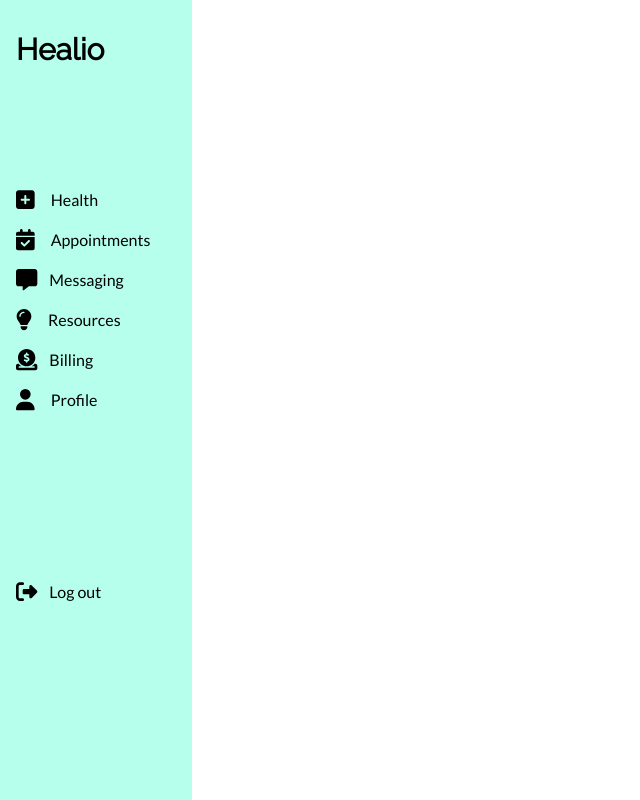
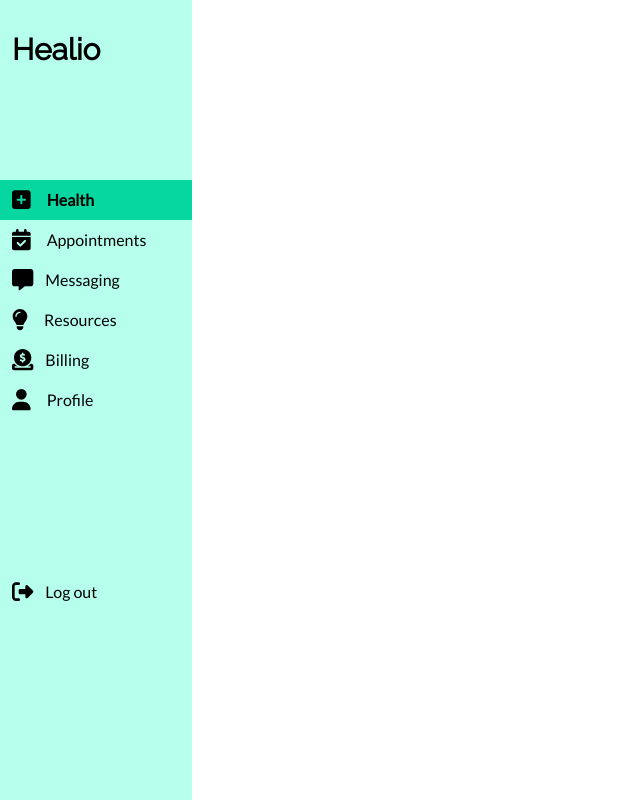
Before and after one commit to Jasonxu5/Healio, a React (Create React App) app: page / in a window 1280 px wide. Shown: the whole page, without its empty margins (0-640 px from the left). Built offline with nearby package versions, Linux system fonts and the light colour scheme.

Commit message:
added active state to NavLinks and login state

```diff
--- a/src/App.js
+++ b/src/App.js
@@ -1,7 +1,10 @@
+import React, { useState } from 'react';
 import { Route, Routes } from 'react-router-dom';
 import NavBar from './NavBar.js';
 
 function App() {
+  const [isSignedIn, setIsSignedIn] = useState(true); // change to false after user acc implemented
+  if (isSignedIn) {
     return (
       <div>
         <NavBar />
@@ -27,6 +30,13 @@ function App() {
         </Routes>
       </div>
     );
+  } else {
+    return (
+      <div>
+
+      </div>
+    )
+  }
 }
 
 export default App;
--- a/src/NavBar.js
+++ b/src/NavBar.js
@@ -1,52 +1,38 @@
-import { NavLink } from 'react-router-dom';
+import { NavLink, useLocation } from 'react-router-dom';
 import { FontAwesomeIcon } from '@fortawesome/react-fontawesome'
 import { faSquarePlus, faCalendarCheck, faMessage, faLightbulb, faCircleDollarToSlot, faUser, faRightFromBracket } from '@fortawesome/free-solid-svg-icons'
 
 export default function NavBar() {
     return (
-        <nav className="px-4 bg-[#B5FFEC] w-48 h-screen">
-            <h1 className="font-heading text-3xl font-bold py-8">
-                Healio
-            </h1>
-            <ul className="my-20">
-                <li className="py-2">
-                    <NavLink to="/">
+        <nav className="bg-[#B5FFEC] w-48 h-screen">
+            <h1 className="font-heading text-3xl font-bold px-3 py-8">Healio</h1>
+            <div className="flex flex-col my-20">
+                <NavLink to="/" className={({ isActive }) => isActive ? 'py-2 pl-3 pr-24 bg-[#06D6A0] font-bold' : 'py-2 px-3'}>
                     <FontAwesomeIcon className="mr-2" icon={faSquarePlus} size="lg" aria-label="Health" />
                     <p className="inline ml-2">Health</p>
                 </NavLink>
-                </li>
-                <li className="py-2">
-                    <NavLink to="/appointments">
+                <NavLink to="/appointments" className={({ isActive }) => isActive ? 'py-2 pl-3 pr-23 bg-[#06D6A0] font-bold' : 'py-2 px-3'}>
                     <FontAwesomeIcon className="mr-2" icon={faCalendarCheck} size="lg" aria-label="Appointments" />
                     <p className="inline ml-2">Appointments</p>
                 </NavLink>
-                </li>
-                <li className="py-2">
-                    <NavLink to="/messages">
+                <NavLink to="/messages" className={({ isActive }) => isActive ? 'py-2 pl-3 pr-23 bg-[#06D6A0] font-bold' : 'py-2 px-3'}>
                     <FontAwesomeIcon className="mr-2" icon={faMessage} size="lg" aria-label="Messages" />
                     <p className="inline ml-1">Messaging</p>
                 </NavLink>
-                </li>
-                <li className="py-2">
-                    <NavLink to="/resources">
+                <NavLink to="/resources" className={({ isActive }) => isActive ? 'py-2 pl-3 pr-23 bg-[#06D6A0] font-bold' : 'py-2 px-3'}>
                     <FontAwesomeIcon className="mr-2" icon={faLightbulb} size="lg" aria-label="Resources" />
                     <p className="inline ml-2">Resources</p>
                 </NavLink>
-                </li>
-                <li className="py-2">
-                    <NavLink to="/billing">
+                <NavLink to="/billing" className={({ isActive }) => isActive ? 'py-2 pl-3 pr-24 bg-[#06D6A0] font-bold' : 'py-2 px-3'}>
                     <FontAwesomeIcon className="mr-2" icon={faCircleDollarToSlot} size="lg" aria-label="Billing" />
                     <p className="inline ml-1">Billing</p>
                 </NavLink>
-                </li>
-                <li className="py-2">
-                    <NavLink to="/profile">
+                <NavLink to="/profile" className={({ isActive }) => isActive ? 'py-2 pl-3 pr-24 bg-[#06D6A0] font-bold' : 'py-2 px-3'}>
                     <FontAwesomeIcon className="mr-2" icon={faUser} size="lg" aria-label="Profile" />
                     <p className="inline ml-2">Profile</p>
                 </NavLink>
-                </li>
-            </ul>
-            <footer className="py-20">
+            </div>
+            <footer className="py-20 px-3">
                 <FontAwesomeIcon className="mr-2" icon={faRightFromBracket} size="lg" aria-label="Log out" />
                 <p className="inline ml-1">Log out</p>
             </footer>
```
Lines whose indentation alone changed are shown as unchanged.
